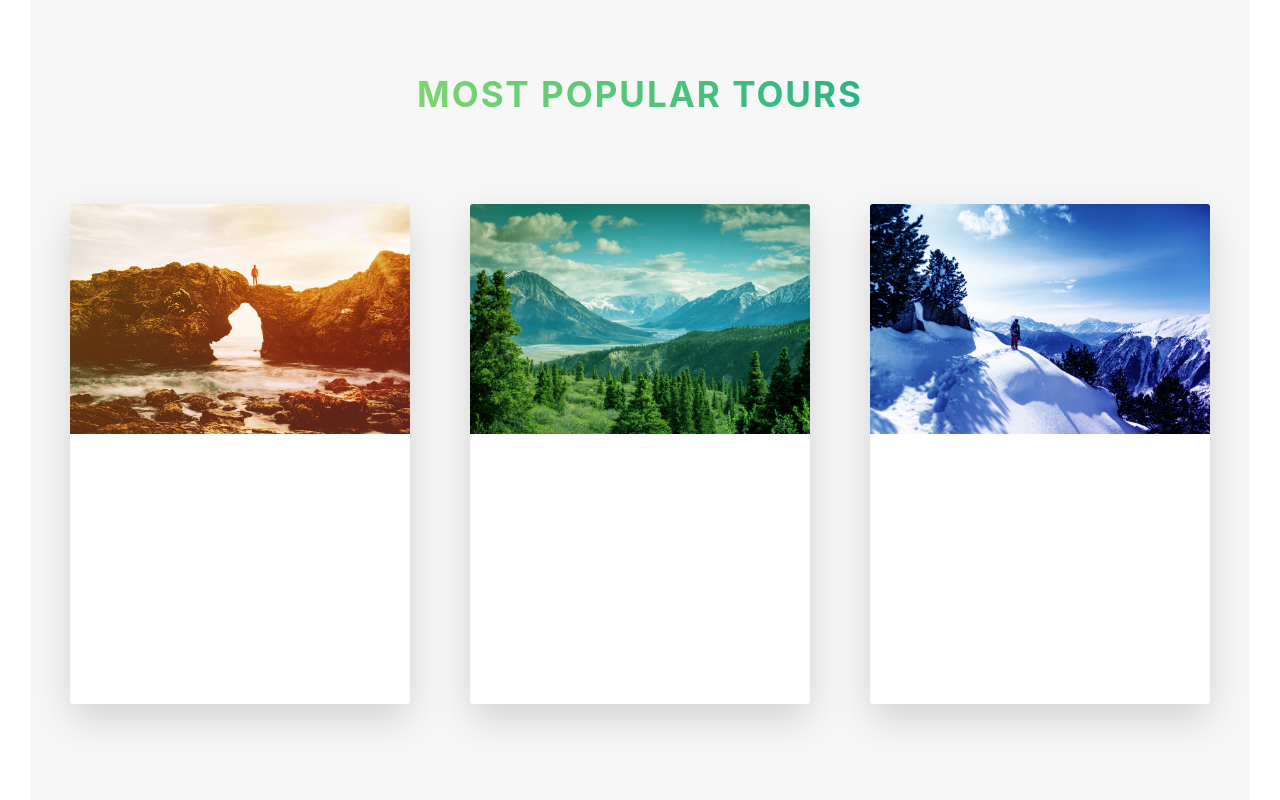
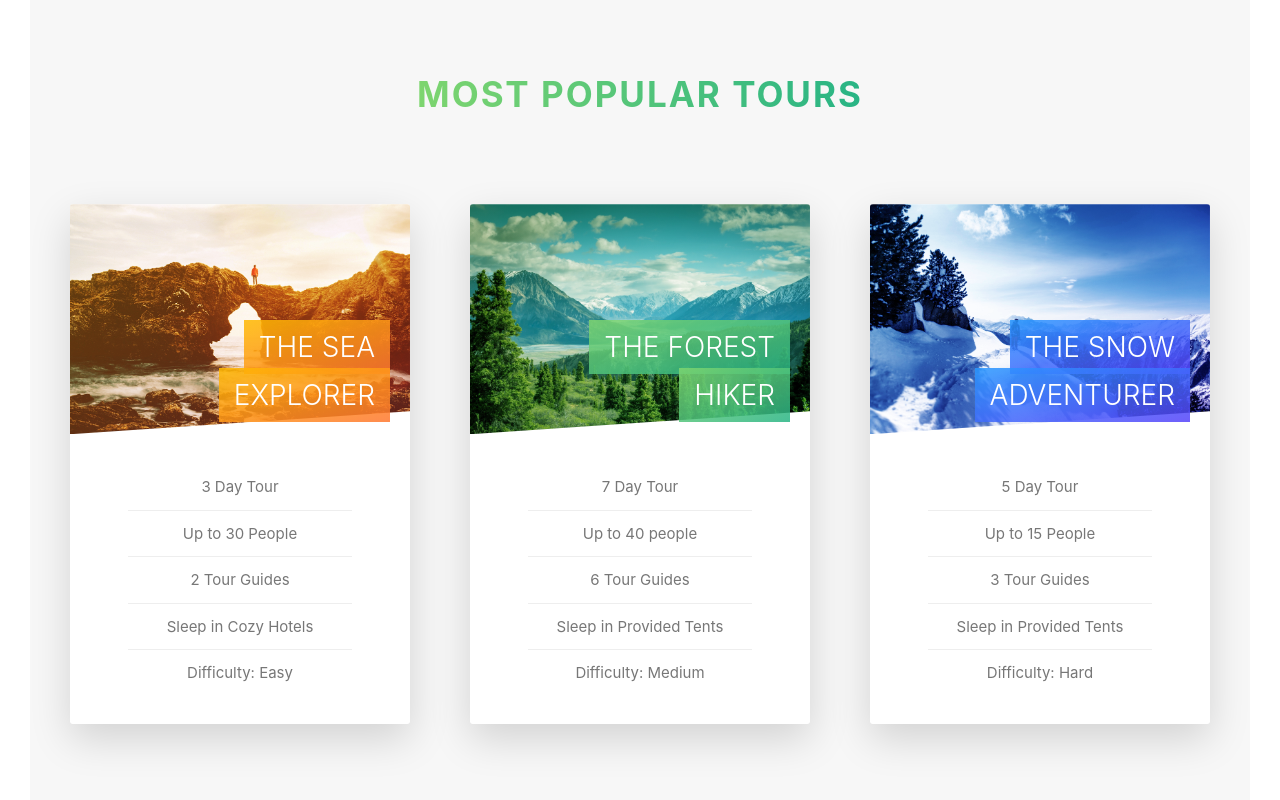
Before and after one commit to kbuke/Natours, a React (Create React App) app in the folder client/: page / in a window 1280 px wide. Shown: the part 2437-3237 px from the top of the page. Built offline with nearby package versions, Linux system fonts and the light colour scheme.

Commit message:
complete styling of front card

```diff
--- a/client/src/App.css
+++ b/client/src/App.css
@@ -224,10 +224,10 @@ body {
 .card {
   perspective: 150rem;
   -moz-perspective: 150rem;
-  height: 50rem;
+  height: 52rem;
   position: relative; }
   .card__side {
-    height: 50rem;
+    height: 52rem;
     transition: all .8s ease;
     position: absolute;
     top: 0;
@@ -254,13 +254,47 @@ body {
   .card__picture {
     background-size: cover;
     height: 23rem;
-    background-blend-mode: soft-light; }
+    background-blend-mode: soft-light;
+    -webkit-clip-path: polygon(0 0, 100% 0, 100% 90%, 0 100%);
+    clip-path: polygon(0 0, 100% 0, 100% 90%, 0 100%); }
     .card__picture--1 {
       background-image: linear-gradient(to right bottom, #ffb900, #ff7730), url(./resources/imgs/nat-5.jpg); }
     .card__picture--2 {
       background-image: linear-gradient(to right bottom, #7ed56f, #28b485), url(./resources/imgs/nat-6.jpg); }
     .card__picture--3 {
       background-image: linear-gradient(to right bottom, #2998ff, #5643fa), url(./resources/imgs/nat-7.jpg); }
+  .card__heading {
+    font-size: 2.8rem;
+    font-weight: 300;
+    text-transform: uppercase;
+    text-align: right;
+    color: white;
+    position: absolute;
+    top: 12rem;
+    right: 2rem;
+    width: 65%; }
+  .card__heading-span {
+    padding: 1rem 1.5rem;
+    -webkit-box-decoration-break: clone;
+    box-decoration-break: clone; }
+    .card__heading-span-1 {
+      background-image: linear-gradient(to right bottom, rgba(255, 185, 0, 0.85), rgba(255, 119, 48, 0.85)); }
+    .card__heading-span-2 {
+      background-image: linear-gradient(to right bottom, rgba(126, 213, 111, 0.85), rgba(40, 180, 133, 0.85)); }
+    .card__heading-span-3 {
+      background-image: linear-gradient(to right bottom, rgba(41, 152, 255, 0.85), rgba(86, 67, 250, 0.85)); }
+  .card__details {
+    padding: 3rem; }
+    .card__details ul {
+      list-style: none;
+      width: 80%;
+      margin: 0 auto; }
+      .card__details ul li {
+        text-align: center;
+        font-size: 1.5rem;
+        padding: 1rem; }
+        .card__details ul li:not(:last-child) {
+          border-bottom: 1px solid #eee; }
 
 .composition {
   position: relative; }
@@ -311,6 +345,7 @@ body {
   background-size: cover;
   background-position: top;
   background-image: linear-gradient(to right bottom, rgba(126, 213, 111, 0.8), rgba(40, 180, 133, 0.8)), url("./resources/imgs/hero.jpg");
+  -webkit-clip-path: polygon(0 0, 100% 0, 100% 85vh, 0 100%);
   clip-path: polygon(0 0, 100% 0, 100% 85vh, 0 100%);
   /* This is the origin of where its children start.
       See below w. logo-box as it is absolute, the top and left start 40px
--- a/client/src/Pages/Components/1.05-Tours.js
+++ b/client/src/Pages/Components/1.05-Tours.js
@@ -1,21 +1,53 @@
 
 
 export default function Tours(){
+    const seaExplorerList = [
+        "3 Day Tour",
+        "Up to 30 People",
+        "2 Tour Guides",
+        "Sleep in Cozy Hotels",
+        "Difficulty: Easy"
+    ]
 
-    const tourCards = (cardImg, pictureNo, cardNo) => {
+    const forestHikerList = [
+        "7 Day Tour",
+        "Up to 40 people",
+        "6 Tour Guides",
+        "Sleep in Provided Tents",
+        "Difficulty: Medium"
+    ]
+
+    const snowAdventurerList = [
+        "5 Day Tour",
+        "Up to 15 People",
+        "3 Tour Guides",
+        "Sleep in Provided Tents",
+        "Difficulty: Hard"
+    ]
+
+    const tourCards = (cardNo, heading, tourListArray) => {
         return(
             <div className="col-1-of-3">
                 <div className="card">
                     {/*ONE SIDE OF THE CARD*/}
                     <div className="card__side card__side--front">
-                        <div className={`card__picture card__picture--${pictureNo}`}>
+                        <div className={`card__picture card__picture--${cardNo}`}>
                             &nbsp;
                         </div>
-                        <div className="card__heading">
-
-                        </div>
+                        <h4 className="card__heading">
+                            {/* {heading} */}
+                            <span className={`card__heading-span card__heading-span-${cardNo}`}>
+                                {heading}
+                            </span>
+                        </h4>
                         <div className="card__details">
-
+                            <ul>
+                                {tourListArray?.map((item, index) => (
+                                    <li key={index}>
+                                        {item}
+                                    </li>
+                                ))}
+                            </ul>
                         </div>
                     </div>
 
@@ -35,9 +67,9 @@ export default function Tours(){
             </div>
 
             <div className="row">
-                {tourCards("Card 1", "1", "1")}
-                {tourCards("Card 2", "2", "2")}
-                {tourCards("Card 3", "3", "3")}
+                {tourCards("1", "The Sea Explorer", seaExplorerList)}
+                {tourCards("2", "The Forest Hiker", forestHikerList)}
+                {tourCards("3", "The Snow Adventurer", snowAdventurerList)}
             </div>
         </section>
     )
--- a/client/src/sass/abstracts/_variables.scss
+++ b/client/src/sass/abstracts/_variables.scss
@@ -18,6 +18,7 @@ $color-white: #fff;
 $color-black: #000;
 
 $color-grey-light-1: #f7f7f7;
+$color-grey-light-2: #eee;
 
 //Grid width
 //industry standard is 1140px
--- a/client/src/sass/components/_cards.scss
+++ b/client/src/sass/components/_cards.scss
@@ -4,12 +4,12 @@
     //ensure perspective works in firefox
     -moz-perspective: 150rem;
     //need to ensure height of parent and child r same to keep perspective
-    height: 50rem;
+    height: 52rem;
 
     position: relative;
 
     &__side{
-        height: 50rem;
+        height: 52rem;
         //make animation smoother
         transition: all .8s ease;
 
@@ -71,6 +71,9 @@
         //Should look more into options other than screen
         //i like soft-light
         background-blend-mode: soft-light;
+        //Make sure clip-path works on all internet providers
+        -webkit-clip-path: polygon(0 0, 100% 0, 100% 90%, 0 100%);
+        clip-path: polygon(0 0, 100% 0, 100% 90%, 0 100%);
 
         &--1{
             //remember you r doing it from the App.css file
@@ -86,4 +89,62 @@
             background-image: linear-gradient(to right bottom, $color-tertiary-light, $color-tertiary-dark), url(./resources/imgs/nat-7.jpg);
         }
     }
+
+    &__heading{
+        font-size: 2.8rem;
+        font-weight: 300;
+        text-transform: uppercase;
+        text-align: right;
+        color: white;
+
+        position: absolute;
+        top: 12rem;
+        right: 2rem;
+        width: 65%;
+    }
+
+    &__heading-span{
+        padding: 1rem 1.5rem;
+        //to treat the boxes differently on chrome
+        -webkit-box-decoration-break: clone;
+        box-decoration-break: clone;
+        &-1{
+            background-image: linear-gradient(to right bottom,
+                rgba($color-secondary-light, .85),
+                rgba($color-secondary-dark, .85));
+        }
+
+        &-2{
+            background-image: linear-gradient(to right bottom,
+                rgba($color-primary-light, .85),
+                rgba($color-primary-dark, .85));
+        }
+
+        &-3{
+            background-image: linear-gradient(to right bottom,
+                rgba($color-tertiary-light, .85),
+                rgba($color-tertiary-dark, .85));
+        }
+    }
+
+    &__details{
+        padding: 3rem;
+
+        ul{
+            list-style: none;
+            width: 80%;
+            //this will center the children
+            margin: 0 auto;
+
+            li{
+                text-align: center;
+                font-size: 1.5rem;
+                padding: 1rem;
+
+                &:not(:last-child){
+                    border-bottom: 1px solid $color-grey-light-2;
+                }
+            }
+        }
+    }
 }
--- a/client/src/sass/layout/_header.scss
+++ b/client/src/sass/layout/_header.scss
@@ -11,6 +11,7 @@
       // url("resources/imgs/hero.jpg");
       url("./resources/imgs/hero.jpg");
 
+      -webkit-clip-path: polygon(0 0, 100% 0, 100% 85vh, 0 100%);
       clip-path: polygon(
         0 0,
         100% 0,
```
